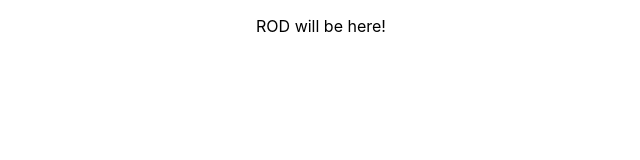
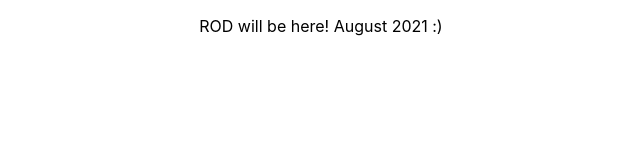
Before and after one commit to StKorableva/ROD, a React (Create React App) app: page / in a window 1280 px wide. Shown: the top 160 px of the page, without its empty margins (319-959 px from the left). Built offline with nearby package versions, Linux system fonts and the light colour scheme.

Commit message:
check result folder

```diff
--- a/src/App.js
+++ b/src/App.js
@@ -3,7 +3,7 @@ import './App.css';
 function App() {
   return (
     <div className="App">
-      <p>ROD will be here!</p>
+      <p>ROD will be here! August 2021 :)</p>
     </div>
   );
 }
```
